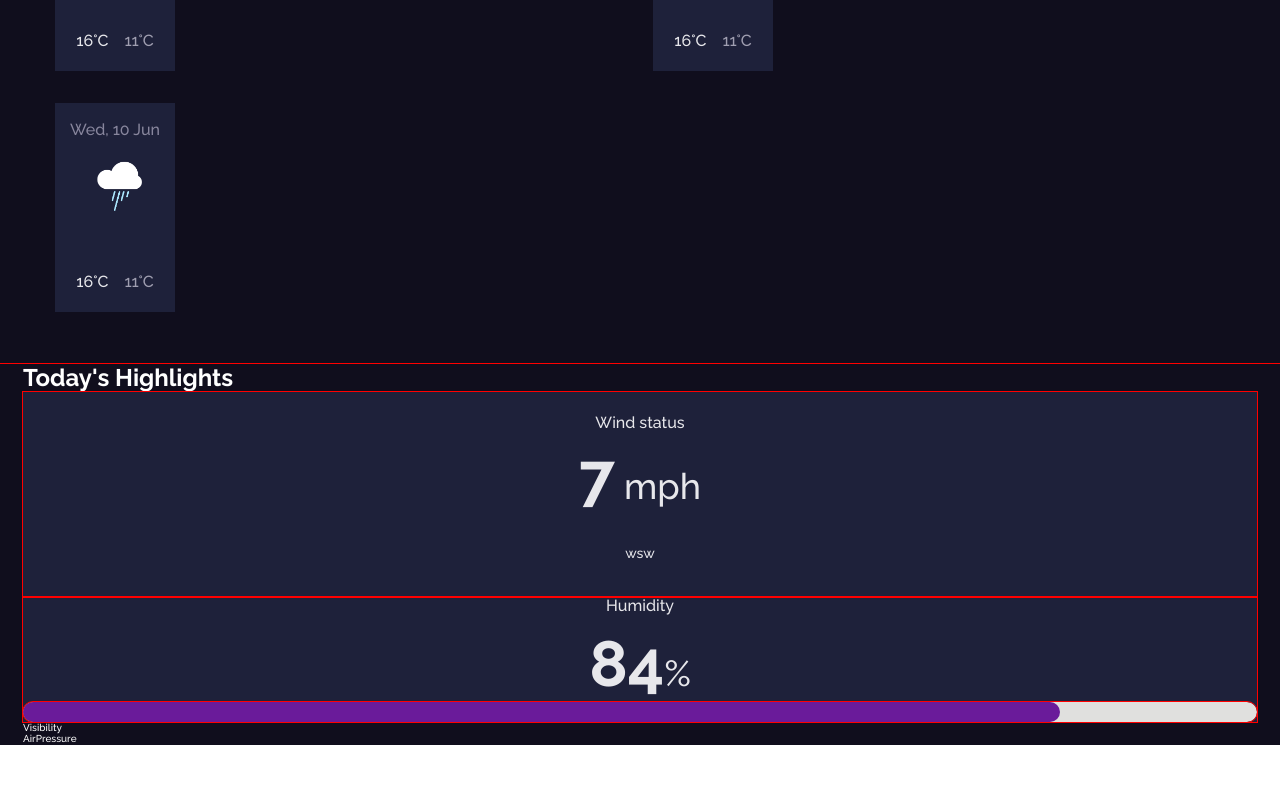
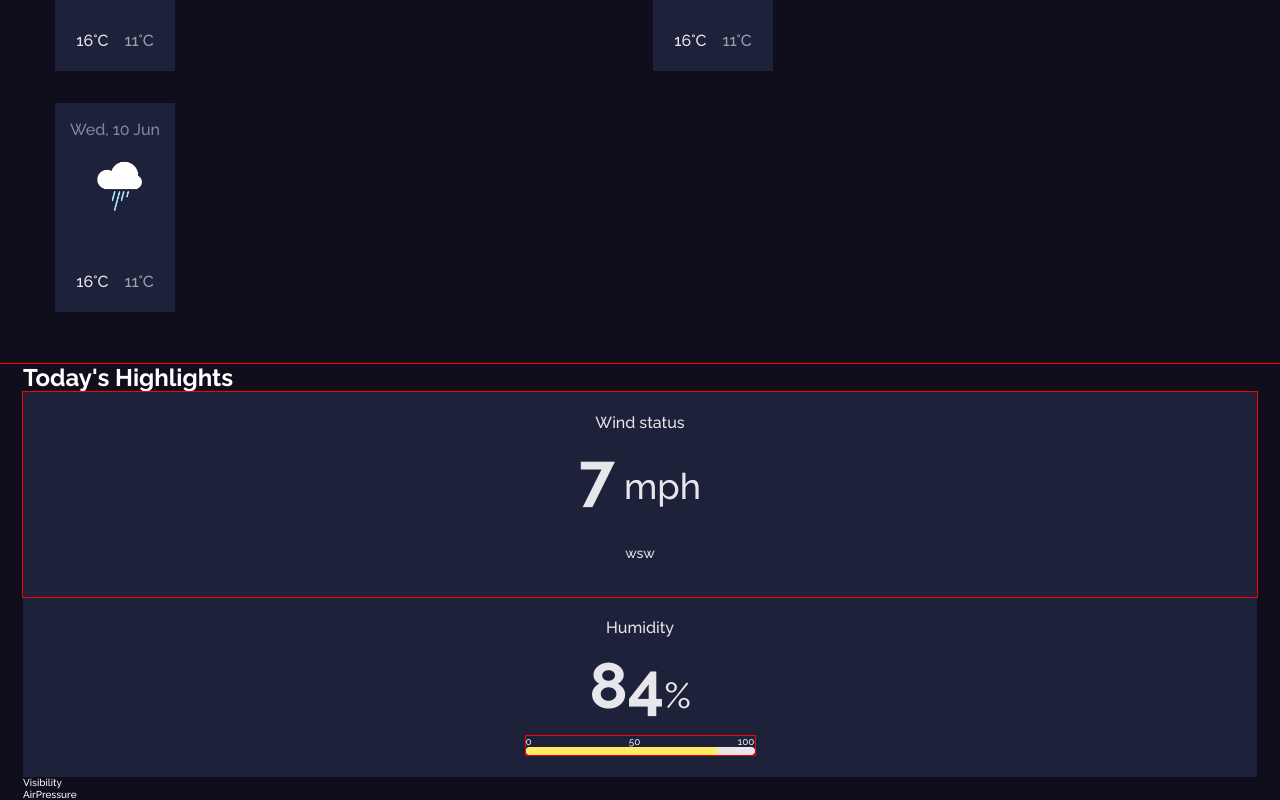
Before and after one commit to presh-031/Weather-App-and-Location-detector, a React (Create React App) app: page / in a window 1280 px wide. Shown: the part 1280-2080 px from the top of the page. Before the commit the page ends 2025 px from the top, so only its background shows below. Built offline with nearby package versions, Linux system fonts and the light colour scheme.

Commit message:
finsihed styling humidity with progressbar

```diff
--- a/src/components/Humidity/Humidity.css
+++ b/src/components/Humidity/Humidity.css
@@ -1,8 +1,9 @@
 .Humidity {
   background-color: #1e213a;
   color: #e7e7eb;
-  outline: 1px solid red;
+  /* outline: 1px solid red; */
   text-align: center;
+  padding: 2.2rem 4.1rem;
 }
 .Humidity p:nth-child(1) {
   font-weight: 500;
--- a/src/components/Humidity/Humidity.jsx
+++ b/src/components/Humidity/Humidity.jsx
@@ -9,7 +9,7 @@ const Humidity = () => {
       <p>
         <span className="humidity-value">84</span>%
       </p>
-      <ProgressBar bgcolor="#6a1b9a" completed="84" />
+      <ProgressBar bgcolor="#FFEC65" completed="84" />
     </div>
   );
 };
--- a/src/components/ProgressBar/ProgressBar.css
+++ b/src/components/ProgressBar/ProgressBar.css
@@ -0,0 +1,10 @@
+.progress-bar {
+  width: 22.9rem;
+  outline: 1px solid red;
+  margin: 1.2rem auto auto;
+}
+.labels {
+  display: flex;
+  align-items: center;
+  justify-content: space-between;
+}
--- a/src/components/ProgressBar/ProgressBar.jsx
+++ b/src/components/ProgressBar/ProgressBar.jsx
@@ -3,10 +3,10 @@ const ProgressBar = (props) => {
   const { bgcolor, completed } = props;
 
   const containerStyles = {
-    height: 20,
+    height: 8,
     width: "100%",
-    outline: "1px solid red",
-    backgroundColor: "#e0e0de",
+    // outline: "1px solid red",
+    backgroundColor: "#E7E7EB",
     borderRadius: 50,
     // margin: 50,
   };
@@ -27,8 +27,15 @@ const ProgressBar = (props) => {
   };
 
   return (
-    <div style={containerStyles}>
-      <div style={fillerStyles}>{/* <span style={labelStyles}>{`${completed}%`}</span> */}</div>
+    <div className="progress-bar">
+      <div className="labels">
+        <span>0</span>
+        <span>50</span>
+        <span>100</span>
+      </div>
+      <div style={containerStyles}>
+        <div style={fillerStyles}>{/* <span style={labelStyles}>{`${completed}%`}</span> */}</div>
+      </div>
     </div>
   );
 };
```
